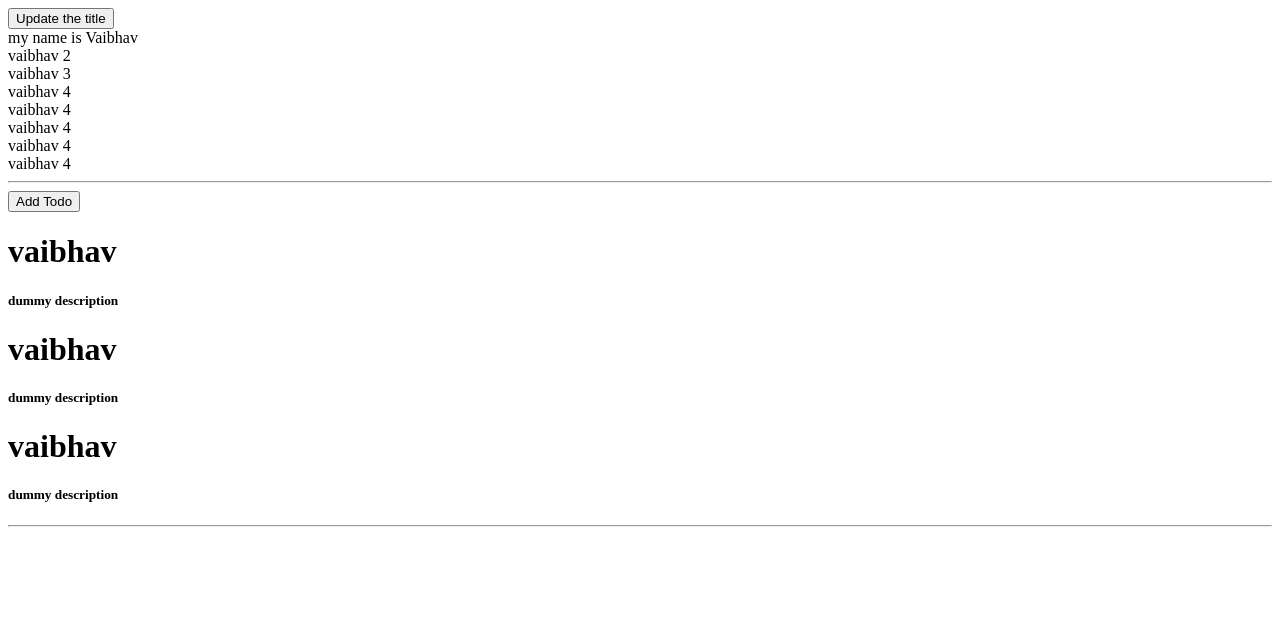
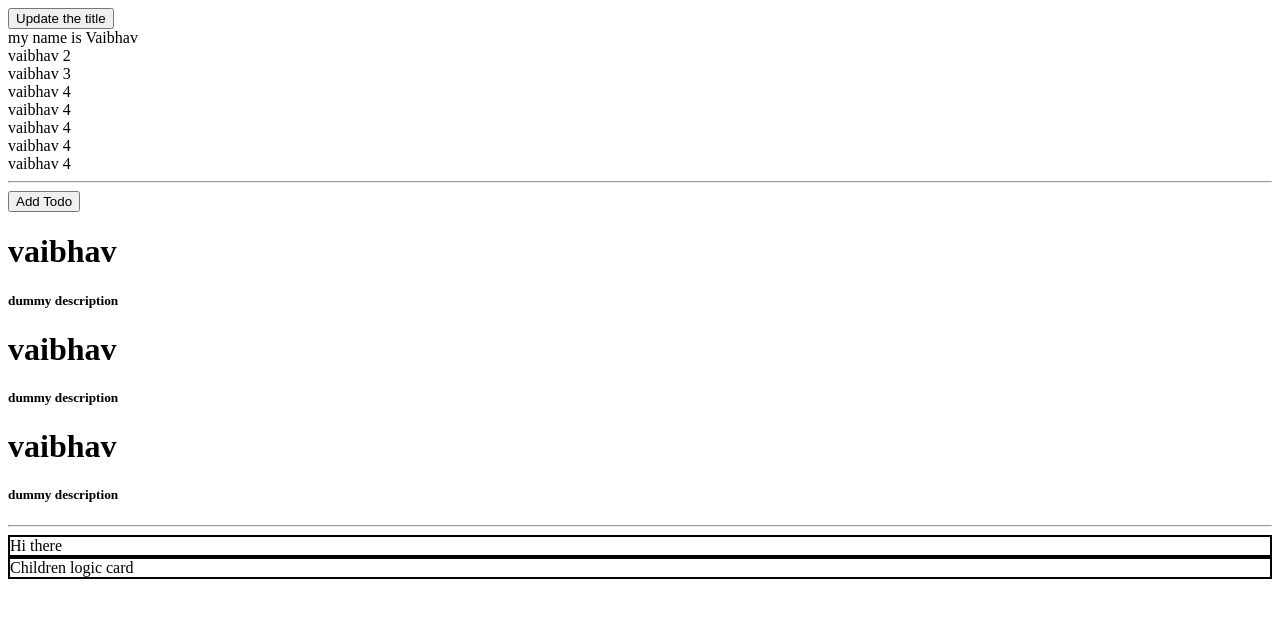
Before and after one commit to Vaibhavduudhabhate/week6React, a React (Vite) app: page / in a window 1280 px wide. Shown: the top 618 px of the page. Built offline with nearby package versions, Linux system fonts and the light colour scheme.

Commit message:
cohort react2

```diff
--- /dev/null
+++ b/src/Cardwrapper.jsx
@@ -0,0 +1,33 @@
+import React from 'react'
+
+const Cardwrapper = () => {
+  return (
+    <div>
+      <Card innercomponent={<TextComponent />} />
+      <Card2>
+        <div>
+            Children logic card
+        </div>
+      </Card2>
+    </div>
+  )
+}
+
+function Card({ innercomponent }) {
+    return <div style={{border:"2px solid black"}}>
+       {innercomponent}
+    </div>
+}
+function Card2({ children }) {
+    return <div style={{border:"2px solid black"}}>
+       {children}
+    </div>
+}
+function TextComponent() {
+    return <div>
+        Hi there
+    </div>
+}
+
+
+export default Cardwrapper
--- a/src/main.jsx
+++ b/src/main.jsx
@@ -3,6 +3,7 @@ import { createRoot } from 'react-dom/client'
 import './index.css'
 import App from './App.jsx'
 import Todo from './Todo.jsx'
+import Cardwrapper from './Cardwrapper.jsx'
 
 createRoot(document.getElementById('root')).render(
   <StrictMode>
@@ -10,5 +11,6 @@ createRoot(document.getElementById('root')).render(
     <hr />
     <Todo />
     <hr />
+    <Cardwrapper />
   </StrictMode>,
 )
```
